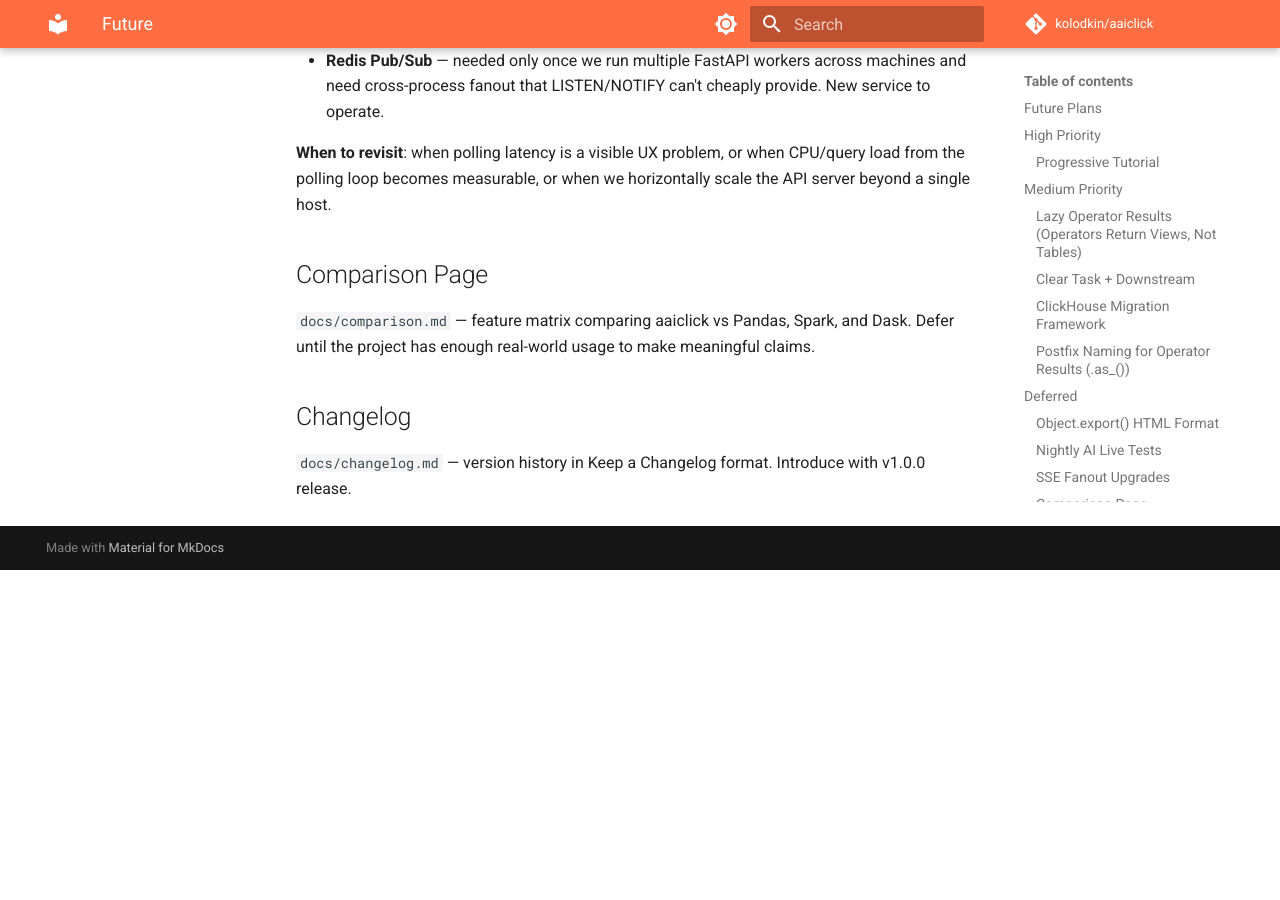
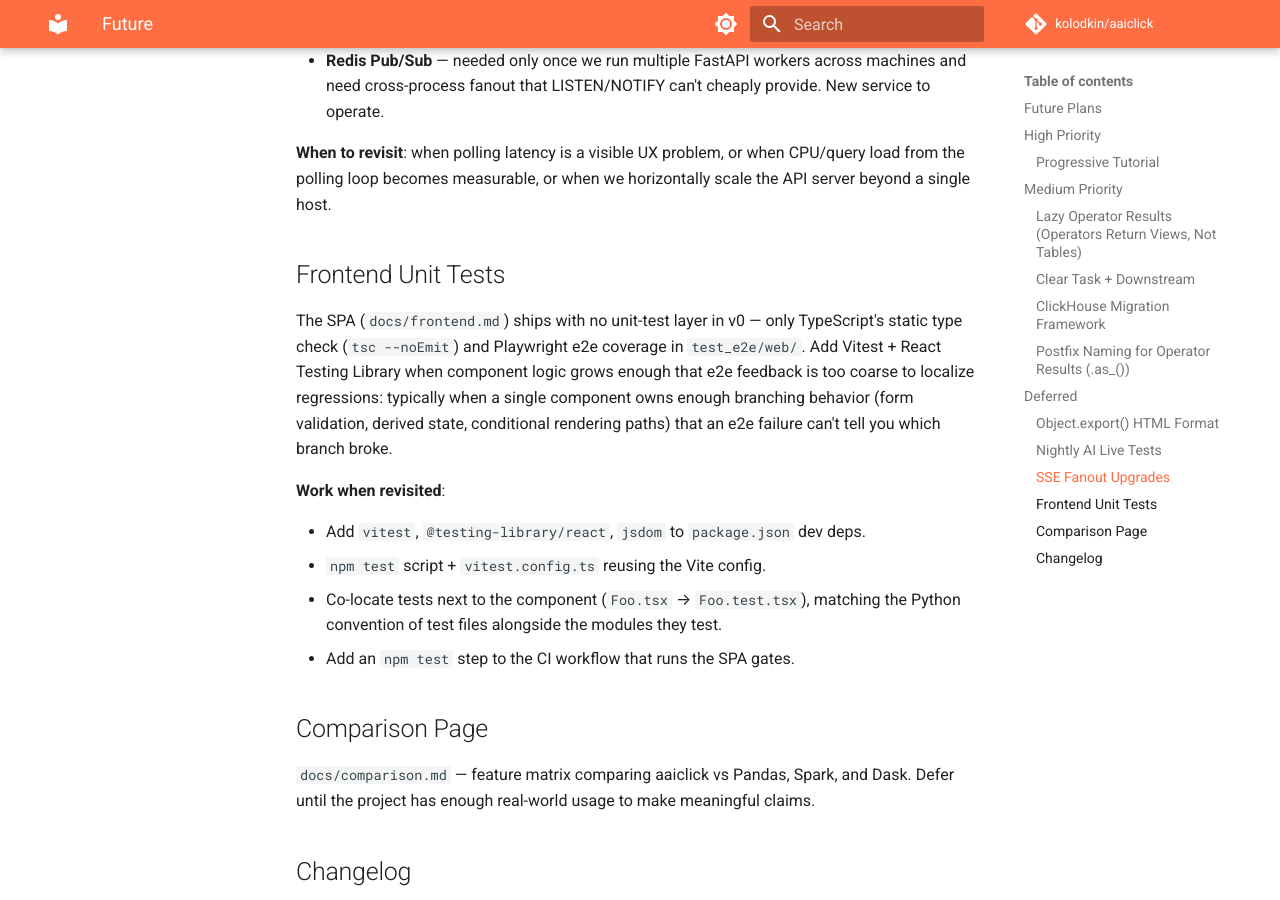
Before and after one commit to kolodkin/aaiclick, an MkDocs documentation site: the page built from docs/future.md, in a window 1280 px wide and 900 px high, scrolled down 6059 px. Built offline with MkDocs 1.6.1 and Material for MkDocs 9.7.7, drawn with Linux system fonts in a browser that asks for light colours; comment, search, counter and statistics services are not loaded; before the commit the page ends 6629 px from its top, so only the background shows below that.

Commit message:
feature: document frontend testing strategy
Adds a Testing section to docs/frontend.md — Playwright Python in
test_e2e/web/ for end-to-end coverage, alongside the existing Docker
e2e suite. Frontend unit tests (Vitest + RTL) deferred to future.md
with a clear revisit trigger.

```diff
--- a/docs/frontend.md
+++ b/docs/frontend.md
@@ -132,6 +132,31 @@ Upgrade paths are tracked in `docs/future.md`:
 - Postgres LISTEN/NOTIFY for the distributed backend (lower latency)
 - Redis Pub/Sub once we run multiple FastAPI workers across machines
 
+# Testing
+
+The SPA is exercised end-to-end through the deployed stack — the same
+strategy the rest of aaiclick uses for system-level tests.
+
+| Layer                | Tool                  | Where                              |
+|----------------------|-----------------------|------------------------------------|
+| Static type check    | `tsc --noEmit`        | `npm run check`, CI gate           |
+| End-to-end (browser) | Playwright (Python)   | `test_e2e/web/`, pytest            |
+
+**Why Playwright Python**: an e2e test isn't a frontend test — it drives
+the browser, the FastAPI server, the orchestrator, and the DB together.
+Living in `test_e2e/web/` lets it share pytest fixtures with the existing
+Docker e2e suite (`test_e2e/docker/`) and run on the same dedicated
+workflow rather than spinning up a parallel Node runner.
+
+**Frontend unit tests** (Vitest + React Testing Library) are deferred —
+see `docs/future.md`. For v0, the static type check plus e2e coverage is
+the only gate. Add unit tests when the component layer grows enough that
+e2e feedback gets too coarse.
+
+!!! warning "E2E suites don't run in default `pytest`"
+    Per `CLAUDE.md`, `test_e2e/<suite>/` is excluded from the default
+    `pytest` invocation and only runs in dedicated workflows.
+
 # Open questions
 
 Tracked in `docs/future.md`:
--- a/docs/future.md
+++ b/docs/future.md
@@ -185,6 +185,25 @@ Two upgrade paths, both deferred until polling actually hurts:
 when CPU/query load from the polling loop becomes measurable, or when we
 horizontally scale the API server beyond a single host.
 
+## Frontend Unit Tests
+
+The SPA (`docs/frontend.md`) ships with no unit-test layer in v0 — only
+TypeScript's static type check (`tsc --noEmit`) and Playwright e2e
+coverage in `test_e2e/web/`. Add Vitest + React Testing Library when
+component logic grows enough that e2e feedback is too coarse to localize
+regressions: typically when a single component owns enough branching
+behavior (form validation, derived state, conditional rendering paths)
+that an e2e failure can't tell you which branch broke.
+
+**Work when revisited**:
+
+- Add `vitest`, `@testing-library/react`, `jsdom` to `package.json` dev deps.
+- `npm test` script + `vitest.config.ts` reusing the Vite config.
+- Co-locate tests next to the component (`Foo.tsx` → `Foo.test.tsx`),
+  matching the Python convention of test files alongside the modules
+  they test.
+- Add an `npm test` step to the CI workflow that runs the SPA gates.
+
 ## Comparison Page
 
 `docs/comparison.md` — feature matrix comparing aaiclick vs Pandas, Spark, and Dask. Defer until the project has enough real-world usage to make meaningful claims.
```
